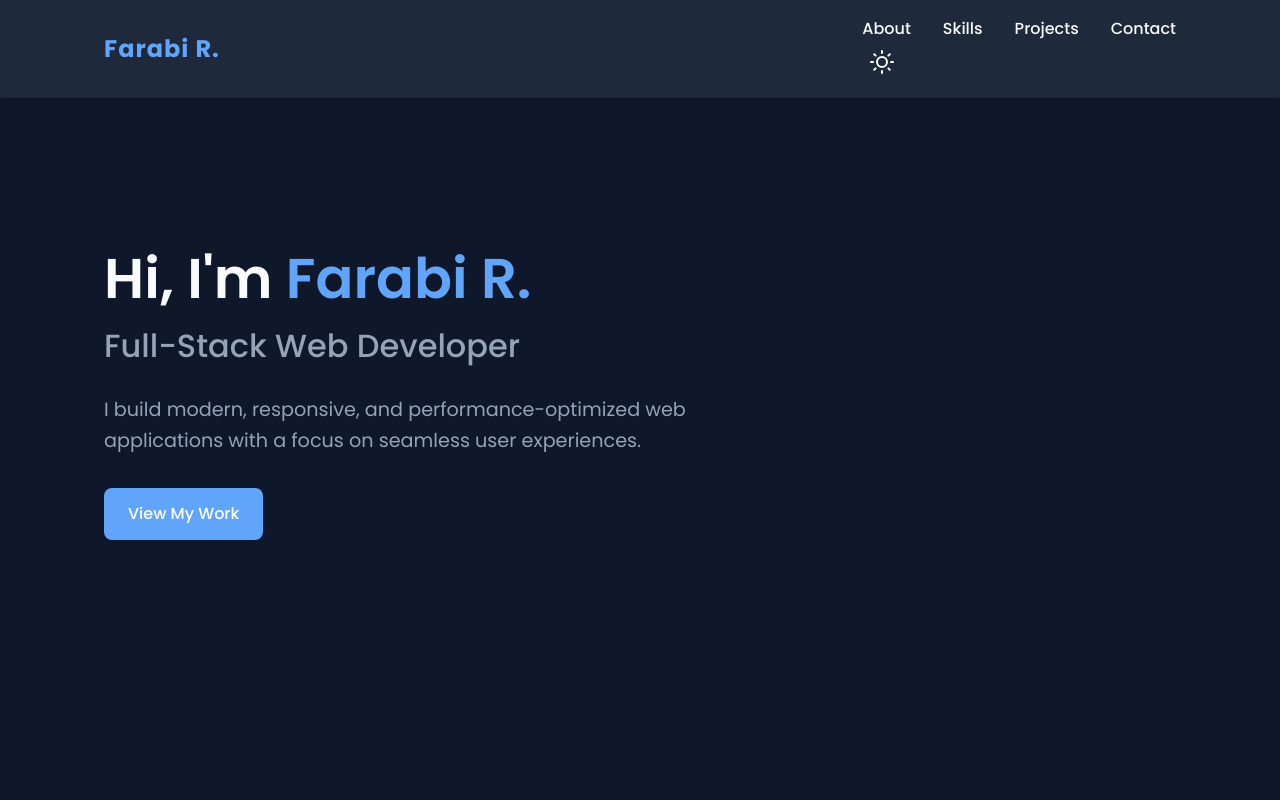
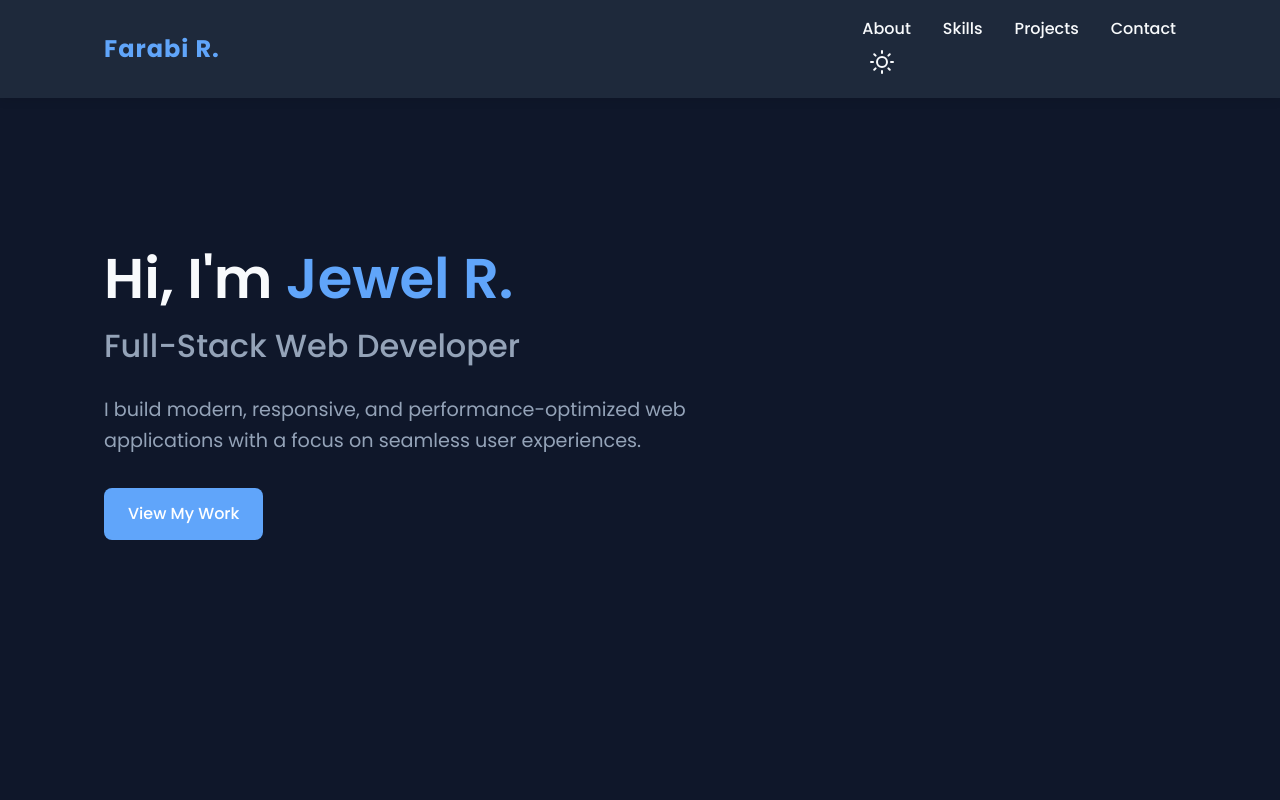
Before and after one commit to Farabi-create/portfolio-, a plain HTML site: page index.html in a window 1280 px wide. Shown: the top 800 px of the page. Drawn offline with Linux system fonts and the light colour scheme.

```diff
--- a/index.html
+++ b/index.html
@@ -547,7 +547,7 @@
 
         <!-- Hero Section -->
         <section id="hero">
-            <h1>Hi, I'm <span class="highlight">Farabi R.</span></h1>
+            <h1>Hi, I'm <span class="highlight">Jewel R.</span></h1>
             <h2>Full-Stack Web Developer</h2>
             <p>I build modern, responsive, and performance-optimized web applications with a focus on seamless user
                 experiences.</p>
```
